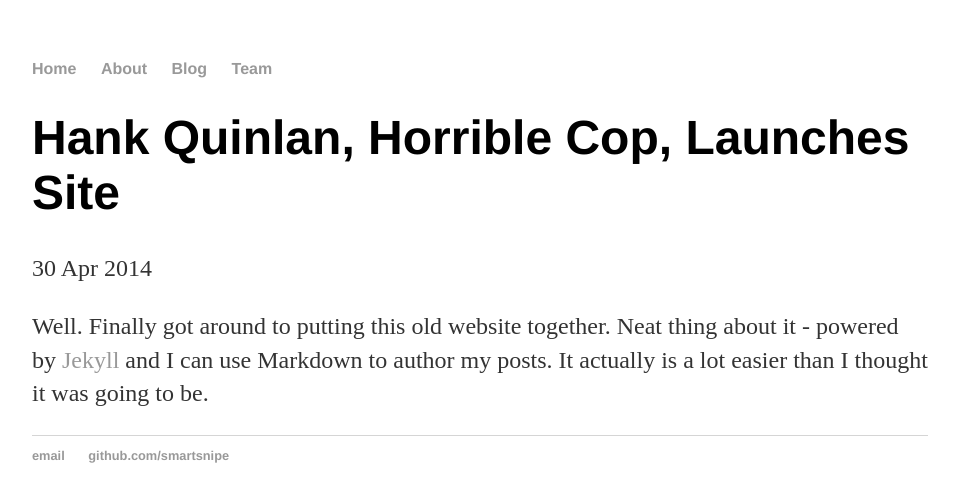
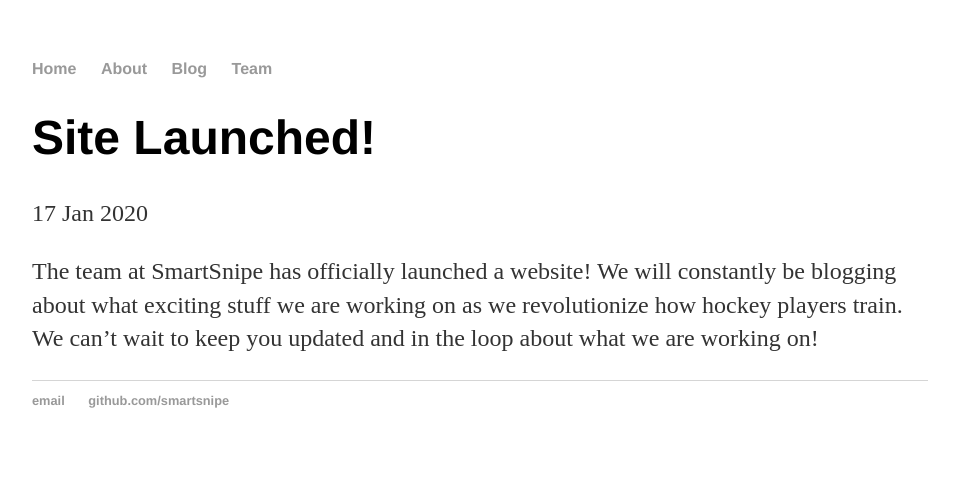
Before and after one commit to SmartSnipe/SmartSnipe.github.io, a Jekyll site: the page built from _posts/2020-01-17-site-launched.md, in a window 1280 px wide. Shown: the top 502 px of the page, without its empty margins (160-1119 px from the left). Built offline with Jekyll 4.4.1, drawn with Linux system fonts in a browser that asks for light colours.

Commit message:
Add blog posts

```diff
--- a/_posts/2020-01-17-site-launched.md
+++ b/_posts/2020-01-17-site-launched.md
@@ -1,7 +1,7 @@
 ---
 layout: post
-title: "Hank Quinlan, Horrible Cop, Launches Site"
-date: 2014-04-30
+title: "Site Launched!"
+date: 2020-01-17
 ---
 
-Well. Finally got around to putting this old website together. Neat thing about it - powered by [Jekyll](http://jekyllrb.com) and I can use Markdown to author my posts. It actually is a lot easier than I thought it was going to be.
+The team at SmartSnipe has officially launched a website! We will constantly be blogging about what exciting stuff we are working on as we revolutionize how hockey players train. We can't wait to keep you updated and in the loop about what we are working on!
```
Also changed, not shown: _posts/2020-01-18-prototyping-begins.md (added, +7 -0 lines).
